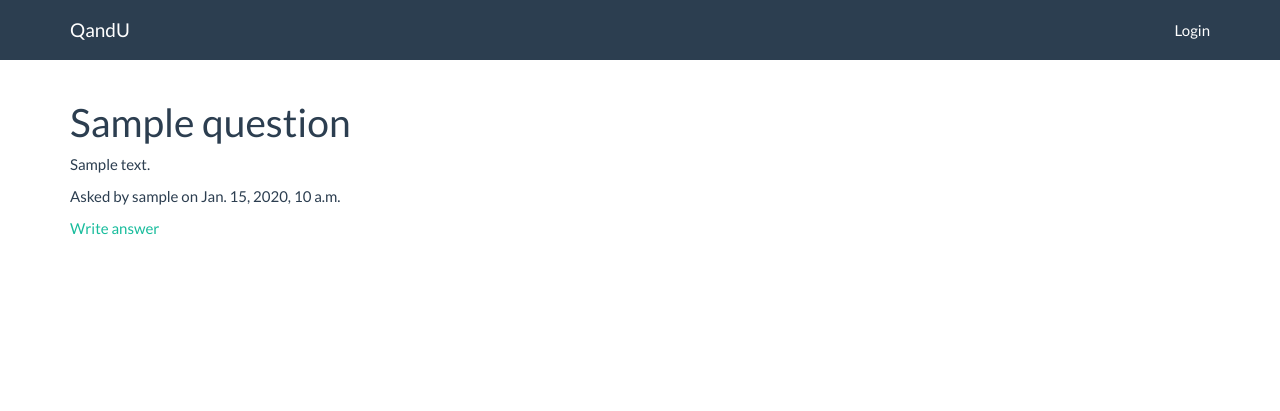
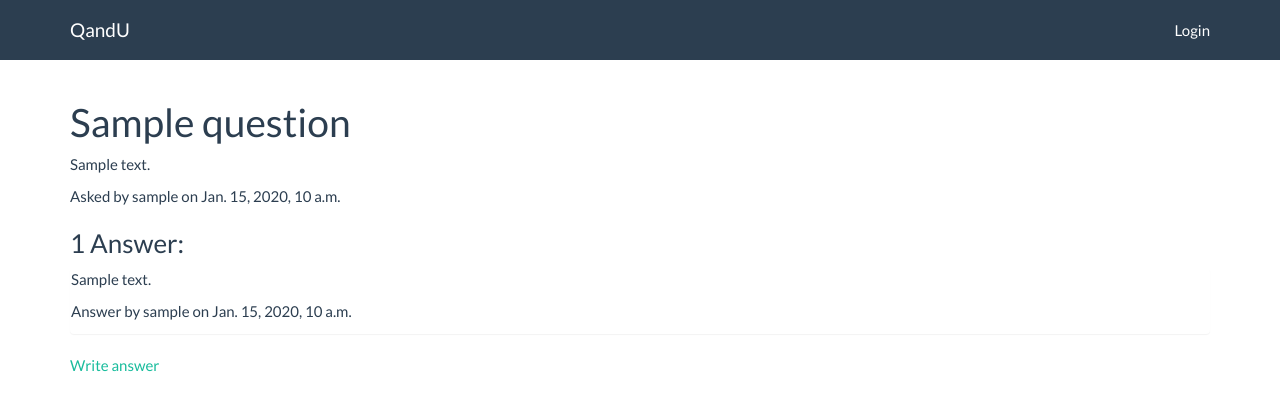
Before and after one commit to pdibuono/qandu_app, a Django app: page /question/1/ in a window 1280 px wide. Shown: the top 411 px of the page. Run offline with Django 3.2, Linux system fonts and the light colour scheme; tables that the repository leaves empty hold one stand-in row (values such as "Sample post"); some libraries are stand-ins or nearby versions.

Commit message:
Add answers to question detail view

```diff
--- a/core/views.py
+++ b/core/views.py
@@ -16,6 +16,7 @@ class QuestionCreateView(CreateView):
     def form_valid(self, form):
         form.instance.user = self.request.user
         return super(QuestionCreateView, self).form_valid(form)
+
 class QuestionListView(ListView):
     model = Question
     template_name = 'question/question_list.html'
@@ -23,6 +24,13 @@ class QuestionListView(ListView):
 class QuestionDetailView(DetailView):
     model = Question
     template_name = 'question/question_detail.html'
+
+    def get_context_data(self, **kwargs):
+        context = super(QuestionDetailView, self).get_context_data(**kwargs)
+        question = Question.objects.get(id=self.kwargs['pk'])
+        answers = Answer.objects.filter(question=question)
+        context['answers'] = answers
+        return context
 
 class QuestionUpdateView(UpdateView):
     model = Question
--- a/templates/question/question_detail.html
+++ b/templates/question/question_detail.html
@@ -7,5 +7,14 @@
 <p><a href="{% url 'question_update' pk=question.id %}">Edit question</a></p>
 <p><a href="{% url 'question_delete' pk=question.id %}">Delete question</a></p>
 {% endif %}
+{% if answers.count > 0 %}
+<h3>{{ answers.count }} Answer{{ answers.count|pluralize }}:</h3>
+{% endif %}
+{% for answer in answers %}
+<div class="panel">
+  <p>{{ answer.text }}</p>
+  <p>Answer by {{ answer.user.username }} on {{ answer.created_at }}</p>
+</div>
+{% endfor %}
 <p><a href="{% url 'answer_create' pk=question.id %}">Write answer</a></p>
 {% endblock %}
```
